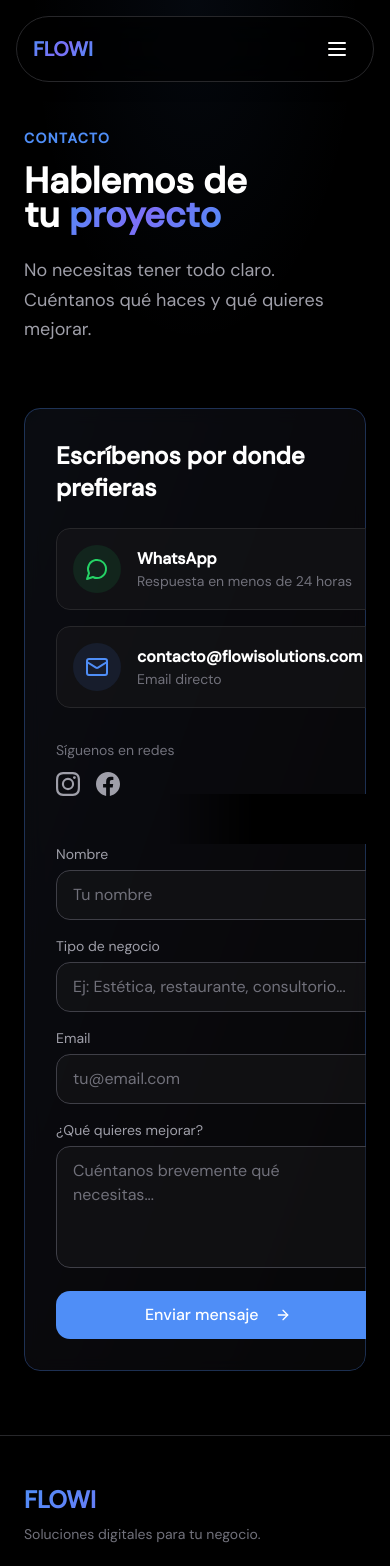
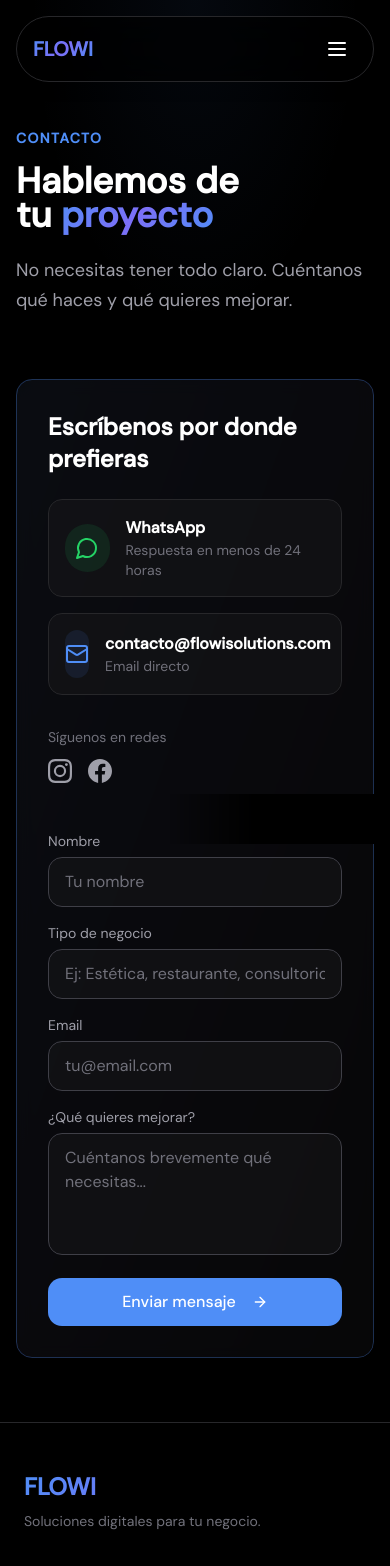
Before and after one commit to azulno26/flowi-website, a Next.js app: page /contacto in a window 390 px wide. Shown: the top 1566 px of the page. Built offline with nearby package versions, Linux system fonts and the light colour scheme.

Commit message:
fix: portfolio order and mobile responsive

```diff
--- a/app/contacto/page.tsx
+++ b/app/contacto/page.tsx
@@ -76,7 +76,7 @@ export default function ContactoPage() {
 
       {/* Hero */}
       <section className="relative z-20 pt-32 pb-16 lg:pt-40 lg:pb-24" style={{ background: "radial-gradient(ellipse at top, rgba(79,142,247,0.06) 0%, transparent 60%)" }}>
-        <div className="container mx-auto px-6 lg:px-12">
+        <div className="container mx-auto px-4 sm:px-6 lg:px-12">
           <div className="max-w-3xl">
             <p className="text-[#4f8ef7] font-heading font-extrabold text-sm uppercase tracking-widest mb-4">Contacto</p>
             <h1 className="font-heading text-4xl sm:text-5xl md:text-6xl lg:text-7xl font-extrabold mb-6 leading-[0.95] text-balance">
@@ -90,15 +90,15 @@ export default function ContactoPage() {
       </section>
 
       {/* Contact Content */}
-      <section className="relative z-20 pb-16 lg:pb-24">
-        <div className="container mx-auto px-6 lg:px-12">
+      <section className="relative z-20 pb-16 lg:pb-24 overflow-x-hidden">
+        <div className="container mx-auto px-4 sm:px-6 lg:px-12">
           <div className="relative rounded-2xl lg:rounded-3xl overflow-hidden">
             <div className="absolute inset-0 bg-gradient-to-br from-[#4f8ef7]/20 via-[#7c6ff7]/10 to-transparent" />
             <div className="absolute inset-0 bg-zinc-950/80 backdrop-blur-sm" />
             <div className="absolute inset-0 rounded-2xl lg:rounded-3xl border border-[#4f8ef7]/30" />
 
             <div className="relative p-8 sm:p-12 lg:p-16">
-              <div className="grid lg:grid-cols-2 gap-12">
+              <div className="grid grid-cols-1 lg:grid-cols-2 gap-12">
                 {/* Left: Info */}
                 <div>
                   <h2 className="font-heading text-2xl sm:text-3xl font-extrabold mb-6">Escríbenos por donde prefieras</h2>
@@ -138,22 +138,22 @@ export default function ContactoPage() {
                 </div>
 
                 {/* Right: Form */}
-                <form className="space-y-4" onSubmit={handleSubmit}>
+                <form className="space-y-4 w-full max-w-full" onSubmit={handleSubmit}>
                   <div>
                     <label htmlFor="nombre" className="block text-sm text-zinc-400 mb-1.5">Nombre</label>
-                    <input id="nombre" type="text" placeholder="Tu nombre" value={form.nombre} onChange={handleChange} required className="w-full bg-zinc-900/50 border border-zinc-700 rounded-xl px-4 py-3 text-white placeholder-zinc-500 focus:outline-none focus:border-[#4f8ef7] transition-colors" />
+                    <input id="nombre" type="text" placeholder="Tu nombre" value={form.nombre} onChange={handleChange} required className="w-full max-w-full bg-zinc-900/50 border border-zinc-700 rounded-xl px-4 py-3 text-white placeholder-zinc-500 focus:outline-none focus:border-[#4f8ef7] transition-colors" />
                   </div>
                   <div>
                     <label htmlFor="negocio" className="block text-sm text-zinc-400 mb-1.5">Tipo de negocio</label>
-                    <input id="negocio" type="text" placeholder="Ej: Estética, restaurante, consultorio..." value={form.negocio} onChange={handleChange} required className="w-full bg-zinc-900/50 border border-zinc-700 rounded-xl px-4 py-3 text-white placeholder-zinc-500 focus:outline-none focus:border-[#4f8ef7] transition-colors" />
+                    <input id="negocio" type="text" placeholder="Ej: Estética, restaurante, consultorio..." value={form.negocio} onChange={handleChange} required className="w-full max-w-full bg-zinc-900/50 border border-zinc-700 rounded-xl px-4 py-3 text-white placeholder-zinc-500 focus:outline-none focus:border-[#4f8ef7] transition-colors" />
                   </div>
                   <div>
                     <label htmlFor="email" className="block text-sm text-zinc-400 mb-1.5">Email</label>
-                    <input id="email" type="email" placeholder="tu@email.com" value={form.email} onChange={handleChange} required className="w-full bg-zinc-900/50 border border-zinc-700 rounded-xl px-4 py-3 text-white placeholder-zinc-500 focus:outline-none focus:border-[#4f8ef7] transition-colors" />
+                    <input id="email" type="email" placeholder="tu@email.com" value={form.email} onChange={handleChange} required className="w-full max-w-full bg-zinc-900/50 border border-zinc-700 rounded-xl px-4 py-3 text-white placeholder-zinc-500 focus:outline-none focus:border-[#4f8ef7] transition-colors" />
                   </div>
                   <div>
                     <label htmlFor="mensaje" className="block text-sm text-zinc-400 mb-1.5">¿Qué quieres mejorar?</label>
-                    <textarea id="mensaje" placeholder="Cuéntanos brevemente qué necesitas..." rows={4} value={form.mensaje} onChange={handleChange} required className="w-full bg-zinc-900/50 border border-zinc-700 rounded-xl px-4 py-3 text-white placeholder-zinc-500 focus:outline-none focus:border-[#4f8ef7] transition-colors resize-none" />
+                    <textarea id="mensaje" placeholder="Cuéntanos brevemente qué necesitas..." rows={4} value={form.mensaje} onChange={handleChange} required className="w-full max-w-full bg-zinc-900/50 border border-zinc-700 rounded-xl px-4 py-3 text-white placeholder-zinc-500 focus:outline-none focus:border-[#4f8ef7] transition-colors resize-none" />
                   </div>
 
                   <Button type="submit" size="lg" disabled={loading} className="w-full bg-[#4f8ef7] hover:bg-[#3d7be6] text-white py-6 text-base rounded-xl transition-all duration-300 disabled:opacity-60">
--- a/app/page.tsx
+++ b/app/page.tsx
@@ -12,10 +12,10 @@ export default function Home() {
   const whatsappLink = "https://api.whatsapp.com/send/?phone=525623194635"
 
   const portfolio = [
+    { name: "Plattform", url: "https://plattform.mx/", favicon: "https://www.google.com/s2/favicons?domain=plattform.mx&sz=64", desc: "Plataforma SaaS de e-learning para instructores universitarios" },
+    { name: "Bazares MX", url: "https://bazaresmx.com.mx/", favicon: "/bazaresmx-logo.png", desc: "Directorio digital de bazares y mercados en México" },
     { name: "Estética y Podología Sharm", url: "https://www.esteticasharm.com/", favicon: "https://www.google.com/s2/favicons?domain=www.esteticasharm.com&sz=64", desc: "Página web + bot de citas automatizado" },
     { name: "Golden Heritage", url: "https://goldenheritage.com.mx/", favicon: "https://www.google.com/s2/favicons?domain=goldenheritage.com.mx&sz=128", desc: "Tienda online con integración de pagos y envíos" },
-    { name: "Plattform", url: "https://plattform.mx/", favicon: "https://www.google.com/s2/favicons?domain=plattform.mx&sz=64", desc: "Plataforma SaaS de e-learning para instructores universitarios" },
-    { name: "Bazares MX", url: "https://bazaresmx.com.mx/", favicon: "/bazaresmx-logo.png", desc: "Directorio digital de bazares y mercados en México" },
   ]
 
   const testimonials = [
@@ -141,9 +141,9 @@ export default function Home() {
 
       {/* Portfolio */}
       <section id="portafolio" className="relative z-20 py-16 lg:py-24">
-        <div className="container mx-auto px-6 lg:px-12">
+        <div className="container mx-auto px-4 sm:px-6 lg:px-12">
           <h2 className="font-heading text-3xl sm:text-4xl md:text-5xl lg:text-6xl font-extrabold mb-8 lg:mb-12">Proyectos que hemos construido</h2>
-          <div className="grid sm:grid-cols-2 gap-4 lg:gap-6">
+          <div className="grid grid-cols-1 sm:grid-cols-2 gap-4 lg:gap-6">
             {portfolio.map((p, i) => (
               <a key={i} href={p.url} target="_blank" rel="noopener noreferrer" className="group relative rounded-2xl border border-zinc-800 p-3 block hover:border-[#4f8ef7]/40 transition-colors duration-300">
                 <GlowingEffect blur={0} borderWidth={2} spread={80} glow={true} disabled={false} proximity={64} inactiveZone={0.01} />
```
